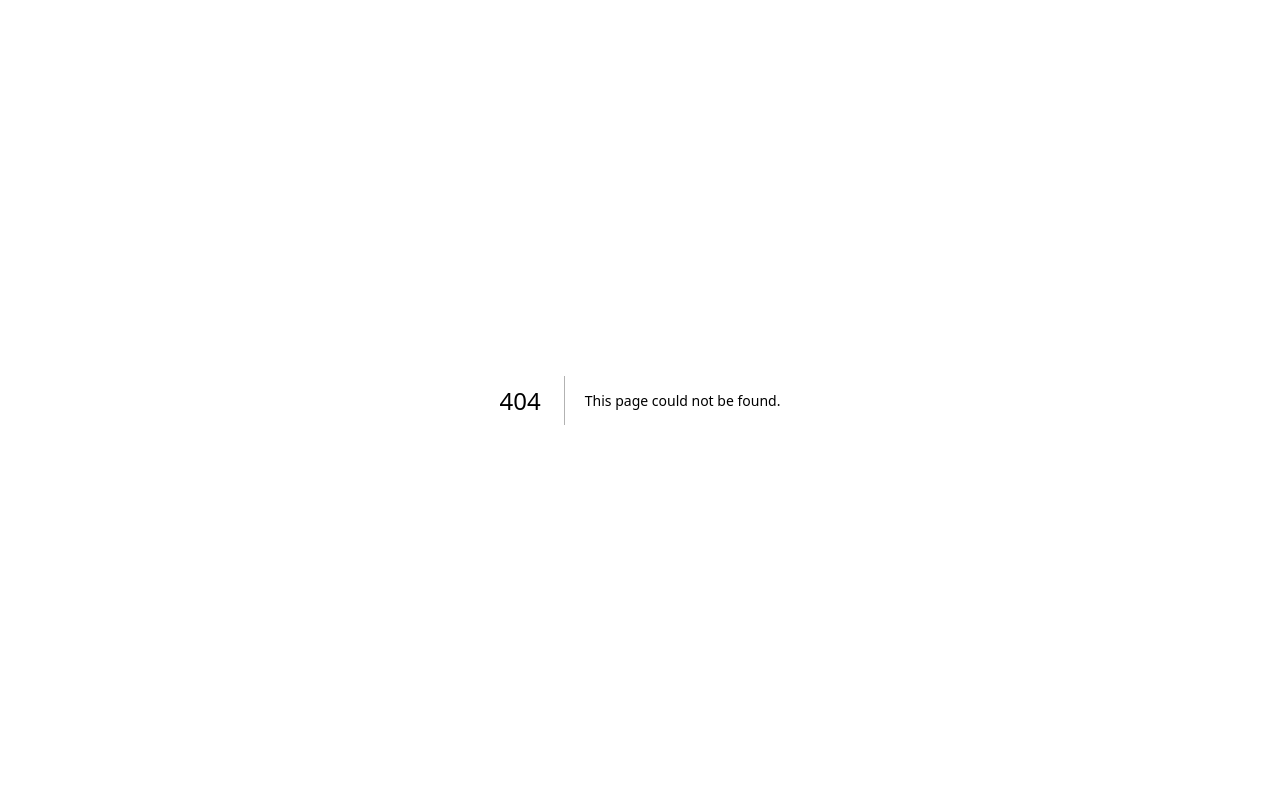
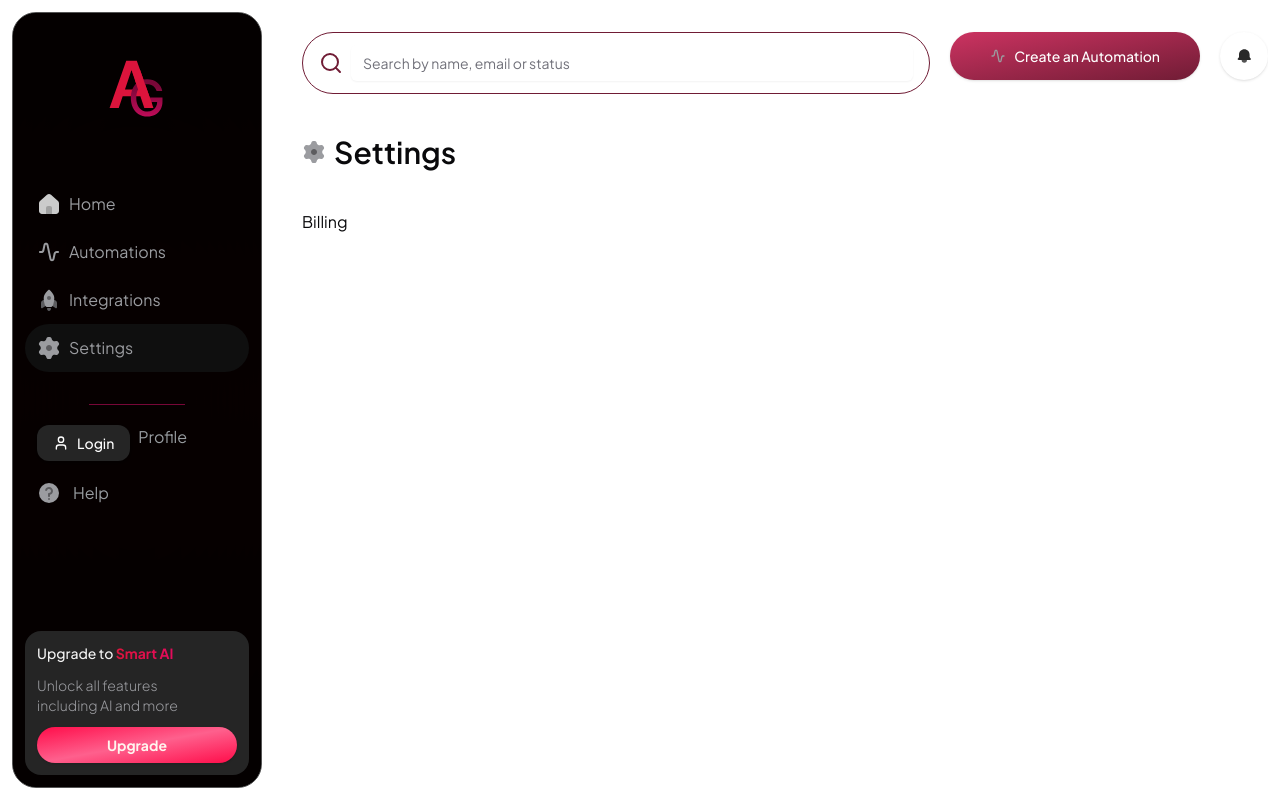
Before and after one commit to dhirendravsingh/SAAS-Instagram-DM-Automation, a Next.js app: page /dashboard/1/settings in a window 1280 px wide. Before the commit this address had no page. Built offline with nearby package versions, Linux system fonts and the light colour scheme; no server answers.

Commit message:
the navbar and the sidebar has been completed

```diff
--- a/src/app/(protected)/dashboard/[slug]/layout.tsx
+++ b/src/app/(protected)/dashboard/[slug]/layout.tsx
@@ -11,8 +11,11 @@ const layout = ({children, params} : Props) => {
   return (
     <div className='p-3'>
       <Sidebar slug={params.slug}/>
-        <div className='lg-ml-[250px] lg:pl-10 lg:py-5 flex flex-col overflow-auto'>
+        <div className='lg:ml-[250px] lg:pl-10 lg:py-5 flex flex-col overflow-auto'>
         <Navbar slug={params.slug}/>
+
+        {children}
+
         </div>
     </div>
   )
--- /dev/null
+++ b/src/app/(protected)/dashboard/[slug]/settings/page.tsx
@@ -0,0 +1,10 @@
+import React from 'react'
+import Billing from '@/components/ui/global/billing'
+
+const page = () => {
+  return (
+    <Billing/>
+  )
+}
+
+export default page
--- a/src/app/layout.tsx
+++ b/src/app/layout.tsx
@@ -1,5 +1,5 @@
 import type { Metadata } from "next";
-import { Inter } from "next/font/google";
+import { Inter, Plus_Jakarta_Sans } from "next/font/google";
 import "./globals.css";
 import { ThemeProvider } from "@/providers/theme-provider";
 import {
@@ -8,11 +8,11 @@ import {
 } from '@clerk/nextjs'
 import { Toaster } from "sonner";
 
-const inter = Inter({ subsets: ["latin"] });
+const jakrata = Plus_Jakarta_Sans({ subsets: ["latin"] });
 
 export const metadata: Metadata = {
   title: "Autogram",
-  description: "Autogram Web Application",
+  description: "Automates DMs and comments on Instagram",
 };
 
 export default function RootLayout({
@@ -23,7 +23,7 @@ export default function RootLayout({
   return (
     <ClerkProvider>
     <html lang="en">
-      <body className={inter.className}>
+      <body className={jakrata.className}>
       <ThemeProvider
             attribute="class"
             defaultTheme="system"
--- /dev/null
+++ b/src/components/ui/global/billing/index.tsx
@@ -0,0 +1,9 @@
+import React from 'react'
+
+const Billing = () => {
+  return (
+    <div>Billing</div>
+  )
+}
+
+export default Billing
--- /dev/null
+++ b/src/components/ui/global/main-bread-crumb/index.tsx
@@ -0,0 +1,25 @@
+import { PAGE_ICON } from '@/constants/pages'
+import React from 'react'
+type Props = {
+    page : string
+    slug? : string
+}
+const MainBreadCrumb = ({page, slug}: Props) => {
+  return (
+    <div className='flex flex-col items-start '>
+        {page==="Home" && <div className='flex justify-center w-full'>
+            <div className='radial-gradient w-4/12 py-5 lg:py-10 flex flex-col items-center'>
+                <p className='text-text-secondary text-lg'>Welcome back</p>
+                <h2 className='capitalize text-4xl font-medium'>{slug}!</h2>
+            </div>
+             </div>
+              }
+            <span className='inline-flex py-5 lg:py-10 pr-16 gap-x-2 items-center'>
+                {PAGE_ICON[page.toUpperCase()]}
+                <h2 className='font-semibold text-3xl capitalize'>{page}</h2>
+            </span>
+    </div>
+  )
+}
+
+export default MainBreadCrumb
--- a/src/components/ui/global/navbar/index.tsx
+++ b/src/components/ui/global/navbar/index.tsx
@@ -15,6 +15,8 @@ import UpgradeCard from '../sidebar/upgrade'
 import { SubscriptionPlan } from '../subscription-plan'
 import CreateAutomation from '../create-automation'
 import Search from '../search'
+import Notifications from '../notifications'
+import MainBreadCrumb from '../main-bread-crumb'
 type Props={
     slug : string
 }
@@ -69,14 +71,17 @@ const Navbar = ({slug} : Props) => {
             </Sheet>
         </span>
 
-            <span className='pl-60 w-full'>
+
         <Search />
-        </span>
+
 
         <CreateAutomation/>
+        <Notifications/>
+        </div>
 
+        <MainBreadCrumb page= {page===slug ? 'Home' : page}
+        slug={slug}/>
 
-        </div>
     </div>
   )
 )
--- /dev/null
+++ b/src/components/ui/global/notifications/index.tsx
@@ -0,0 +1,15 @@
+import React from 'react'
+import { Button } from '../../button'
+import { Bell } from '@/icons'
+const Notifications = () => {
+  return (
+    <Button className="bg-white rounded-full py-6">
+        <Bell color="#3352CC" fill="3352CC">
+
+        </Bell>
+
+    </Button>
+  )
+}
+
+export default Notifications
--- a/src/components/ui/global/search/index.tsx
+++ b/src/components/ui/global/search/index.tsx
@@ -1,13 +1,14 @@
 import { SearchIcon } from 'lucide-react'
 import React from 'react'
+import { Input } from '../../input'
 type Props = {
     className?: string
 }
 const Search = (props : Props) => {
   return (
-    <div className='hidden lg:flex overflow-hidden gap-x-2 border-[1px] border-[#701c35] rounded-full px-4 py-3 items-center flex-1'>
+    <div className='flex overflow-hidden gap-x-2 border-[1px] border-[#701c35] rounded-full px-4 py-3 items-center flex-1'>
         <SearchIcon color="#701c35"/>
-    </div>
+        <Input placeholder = "Search by name, email or status" className={`border-none outline-none ring-0 focus:ring-0 flex-1 `}/>    </div>
   )
 }
 
--- a/src/components/ui/input.tsx
+++ b/src/components/ui/input.tsx
@@ -8,7 +8,7 @@ const Input = React.forwardRef<HTMLInputElement, React.ComponentProps<"input">>(
       <input
         type={type}
         className={cn(
-          "flex h-9 w-full rounded-md border border-input bg-transparent px-3 py-1 text-base shadow-sm transition-colors file:border-0 file:bg-transparent file:text-sm file:font-medium file:text-foreground placeholder:text-muted-foreground focus-visible:outline-none focus-visible:ring-1 focus-visible:ring-ring disabled:cursor-not-allowed disabled:opacity-50 md:text-sm",
+          "flex h-9 w-full rounded-md outline-none border-none bg-transparent px-3 py-1 text-base shadow-sm transition-colors file:border-0 file:bg-transparent file:text-sm file:font-medium file:text-foreground placeholder:text-muted-foreground focus-visible:outline-none  disabled:cursor-not-allowed disabled:opacity-50 md:text-sm",
           className
         )}
         ref={ref}
--- a/src/constants/pages.tsx
+++ b/src/constants/pages.tsx
@@ -2,6 +2,7 @@ import {
     AutomationDuoToneBlue,
     ContactsDuoToneBlue,
     HomeDuoToneBlue,
+    HomeDuoToneWhite,
     RocketDuoToneBlue,
     SettingsDuoToneWhite,
   } from '@/icons'
--- a/src/icons/automations-duotone-blue.tsx
+++ b/src/icons/automations-duotone-blue.tsx
@@ -11,7 +11,7 @@ export const AutomationDuoToneBlue = () => {
                 fill-rule="evenodd"
                 clip-rule="evenodd"
                 d="M12.6517 6.73886C12.5011 6.03623 11.4985 6.03621 11.348 6.73887L9.75527 14.1715C9.36007 16.0157 7.73021 17.3333 5.84406 17.3333H3.99984C3.26346 17.3333 2.6665 16.7364 2.6665 16C2.6665 15.2636 3.26346 14.6667 3.99984 14.6667H5.84406C6.47278 14.6667 7.01606 14.2275 7.1478 13.6127L8.74049 6.18012C9.49332 2.66693 14.5063 2.6669 15.2592 6.18012L19.348 25.2611C19.4985 25.9638 20.5011 25.9638 20.6517 25.2611L22.2444 17.8286C22.6396 15.9843 24.2695 14.6667 26.1556 14.6667H27.9998C28.7362 14.6667 29.3332 15.2636 29.3332 16C29.3332 16.7364 28.7362 17.3333 27.9998 17.3333H26.1556C25.5269 17.3333 24.9836 17.7725 24.8519 18.3873L23.2592 25.8199C22.5063 29.3331 17.4933 29.3331 16.7405 25.8199L12.6517 6.73886Z"
-                fill="#5C75D6"
+                fill="#DC143C"
             />
         </svg>
     )
--- a/src/icons/home-duotone-blue.tsx
+++ b/src/icons/home-duotone-blue.tsx
@@ -11,11 +11,11 @@ export const HomeDuoToneBlue = () => {
                 fill-rule="evenodd"
                 clip-rule="evenodd"
                 d="M2.66675 15.1148C2.66675 13.9809 3.14803 12.9002 3.99089 12.1416L13.3242 3.74163C14.8454 2.37253 17.1547 2.37253 18.6759 3.74163L28.0093 12.1416C28.8521 12.9002 29.3334 13.9809 29.3334 15.1148V25.3334C29.3334 27.5425 27.5426 29.3334 25.3334 29.3334H21.3334L21.326 29.3333H10.6742L10.6667 29.3334H6.66675C4.45761 29.3334 2.66675 27.5425 2.66675 25.3334V15.1148Z"
-                fill="#5C75D6"
+                fill="#E37383"
             />
             <path
                 d="M12 21.3333C12 19.8606 13.1939 18.6667 14.6667 18.6667H17.3333C18.8061 18.6667 20 19.8606 20 21.3333V29.3333H12V21.3333Z"
-                fill="#3352CC"
+                fill="#DC143C"
             />
         </svg>
     )
```
